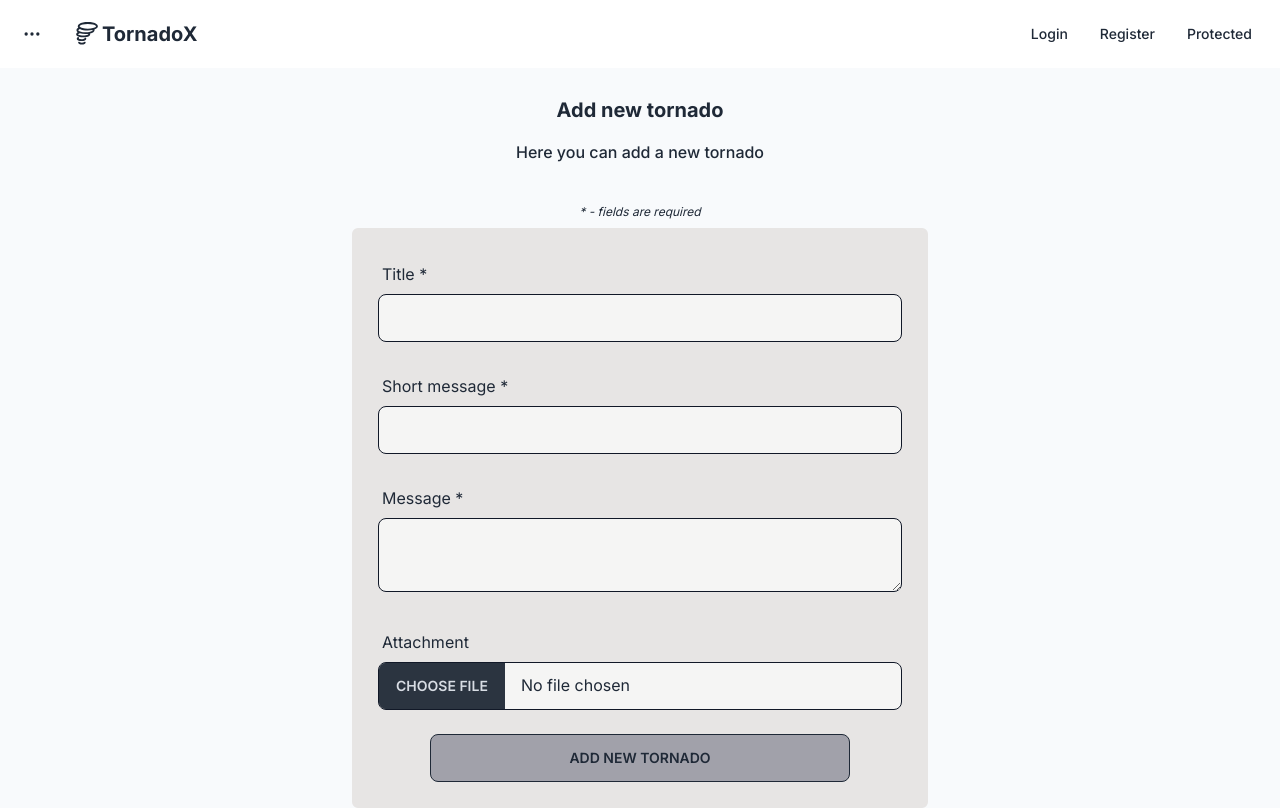
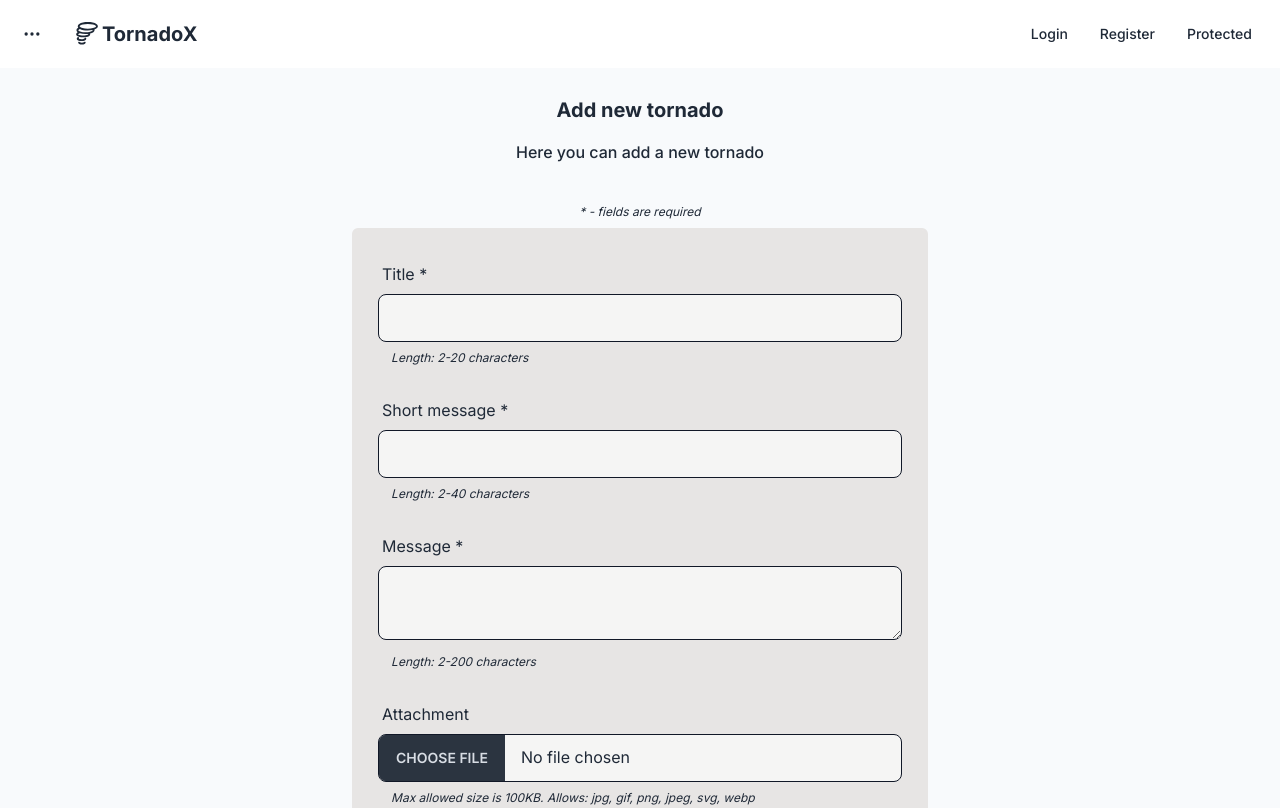
Before and after one commit to pinkjagnie/leo-login-register, a Next.js app: page /tornadoes/add in a window 1280 px wide. Shown: the top 808 px of the page. Built offline with nearby package versions, Linux system fonts and the light colour scheme; what pocketbase would draw is missing.

Commit message:
Add infos to forms about add&edit tornado

```diff
--- a/src/app/components/form/custom/CustomFileAttInput.js
+++ b/src/app/components/form/custom/CustomFileAttInput.js
@@ -1,6 +1,6 @@
-import { useField, setFieldValue } from "formik";
+import { useField } from "formik";
 
-const CustomFileAttInput = ({ label, ...props }) => {
+const CustomFileAttInput = ({ info, label, ...props }) => {
   const [field, meta] = useField(props);
 
   return (
@@ -17,6 +17,7 @@ const CustomFileAttInput = ({ label, ...props }) => {
           meta.error && meta.touched ? "border-rose-500" : "border-gray-900"
         }`}
       />
+      {info && <p className="w-[95%] mx-auto pt-2 text-xs italic">{info}</p>}
       {meta.error && meta.touched && (
         <p className="pt-2 text-sm text-rose-600">{meta.error}</p>
       )}
--- a/src/app/components/form/custom/CustomInput.js
+++ b/src/app/components/form/custom/CustomInput.js
@@ -1,6 +1,6 @@
 import { useField } from "formik";
 
-const CustomInput = ({ label, ...props }) => {
+const CustomInput = ({ info, label, ...props }) => {
   const [field, meta] = useField(props);
 
   return (
@@ -13,6 +13,7 @@ const CustomInput = ({ label, ...props }) => {
           meta.error && meta.touched ? "border-rose-500" : "border-gray-900"
         }`}
       />
+      {info && <p className="w-[95%] mx-auto pt-2 text-xs italic">{info}</p>}
       {meta.error && meta.touched && (
         <p className="pt-2 text-sm text-rose-600">{meta.error}</p>
       )}
--- a/src/app/components/form/custom/CustomTextarea.js
+++ b/src/app/components/form/custom/CustomTextarea.js
@@ -1,6 +1,6 @@
 import { useField } from "formik";
 
-const CustomTextarea = ({ label, ...props }) => {
+const CustomTextarea = ({ info, label, ...props }) => {
   const [field, meta] = useField(props);
 
   return (
@@ -13,6 +13,7 @@ const CustomTextarea = ({ label, ...props }) => {
           meta.error && meta.touched ? "border-rose-500" : "border-gray-900"
         }`}
       />
+      {info && <p className="w-[95%] mx-auto pt-2 text-xs italic">{info}</p>}
       {meta.error && meta.touched && (
         <p className="pt-2 text-sm text-rose-600">{meta.error}</p>
       )}
--- a/src/app/components/tornadoes/AddTornadoForm.js
+++ b/src/app/components/tornadoes/AddTornadoForm.js
@@ -70,17 +70,29 @@ const AddTornadoForm = () => {
       >
         {({ isSubmitting, setFieldValue }) => (
           <Form className="form-control w-[90%] md:w-[60%] lg:w-[50%] p-6 mx-auto mt-2 mb-14 border-2 border-stone-200 rounded-md bg-stone-200">
-            <CustomInput label="Title *" name="Title" type="text" />
+            <CustomInput
+              label="Title *"
+              name="Title"
+              type="text"
+              info="Length: 2-20 characters"
+            />
             <CustomInput
               label="Short message *"
               name="ShortMessage"
               type="text"
+              info="Length: 2-40 characters"
             />
-            <CustomTextarea label="Message *" name="Message" type="text" />
+            <CustomTextarea
+              label="Message *"
+              name="Message"
+              type="text"
+              info="Length: 2-200 characters"
+            />
             <CustomFileAttInput
               label="Attachment"
               name="Attachment"
               type="file"
+              info="Max allowed size is 100KB. Allows: jpg, gif, png, jpeg, svg, webp"
               value={undefined}
               onChange={(event) => {
                 setFieldValue("Attachment", event.currentTarget.files[0]);
--- a/src/app/components/tornadoes/EditTornadoForm.js
+++ b/src/app/components/tornadoes/EditTornadoForm.js
@@ -72,17 +72,31 @@ const EditTornadoForm = ({ tornado }) => {
       >
         {({ isSubmitting, setFieldValue }) => (
           <Form className="form-control w-[90%] md:w-[60%] lg:w-[50%] p-6 mx-auto mt-2 mb-14 border-2 border-stone-200 rounded-md bg-stone-200">
-            <CustomInput label="Title *" name="Title" type="text" />
+            <CustomInput
+              label="Title *"
+              name="Title"
+              type="text"
+              info="Length: 2-20 characters"
+            />
             <CustomInput
               label="Short message *"
               name="ShortMessage"
               type="text"
+              info="Length: 2-40 characters"
             />
-            <CustomTextarea label="Message *" name="Message" type="text" />
+            <CustomTextarea
+              label="Message *"
+              name="Message"
+              type="text"
+              info="Length: 2-200 characters"
+            />
             <CustomFileAttInput
               label="Attachment"
               name="Attachment"
               type="file"
+              info={`Max allowed size is 100KB. If the tornado has an image, adding a new one will automatically delete the current image. This tornado: ${
+                tornado.Attachment ? "has an image" : "does not have an image"
+              }.`}
               value={undefined}
               onChange={(event) => {
                 setFieldValue("Attachment", event.currentTarget.files[0]);
```
